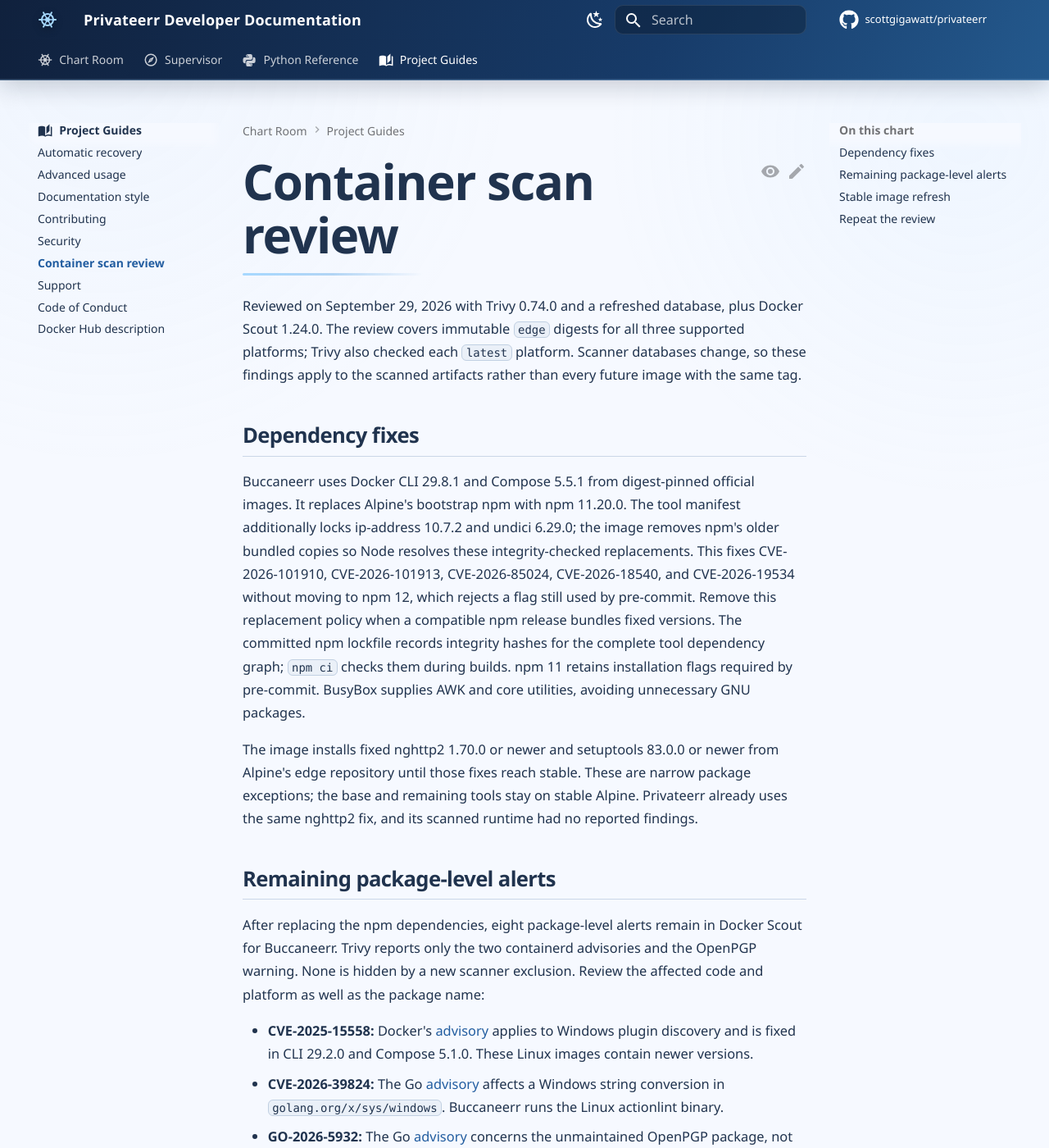
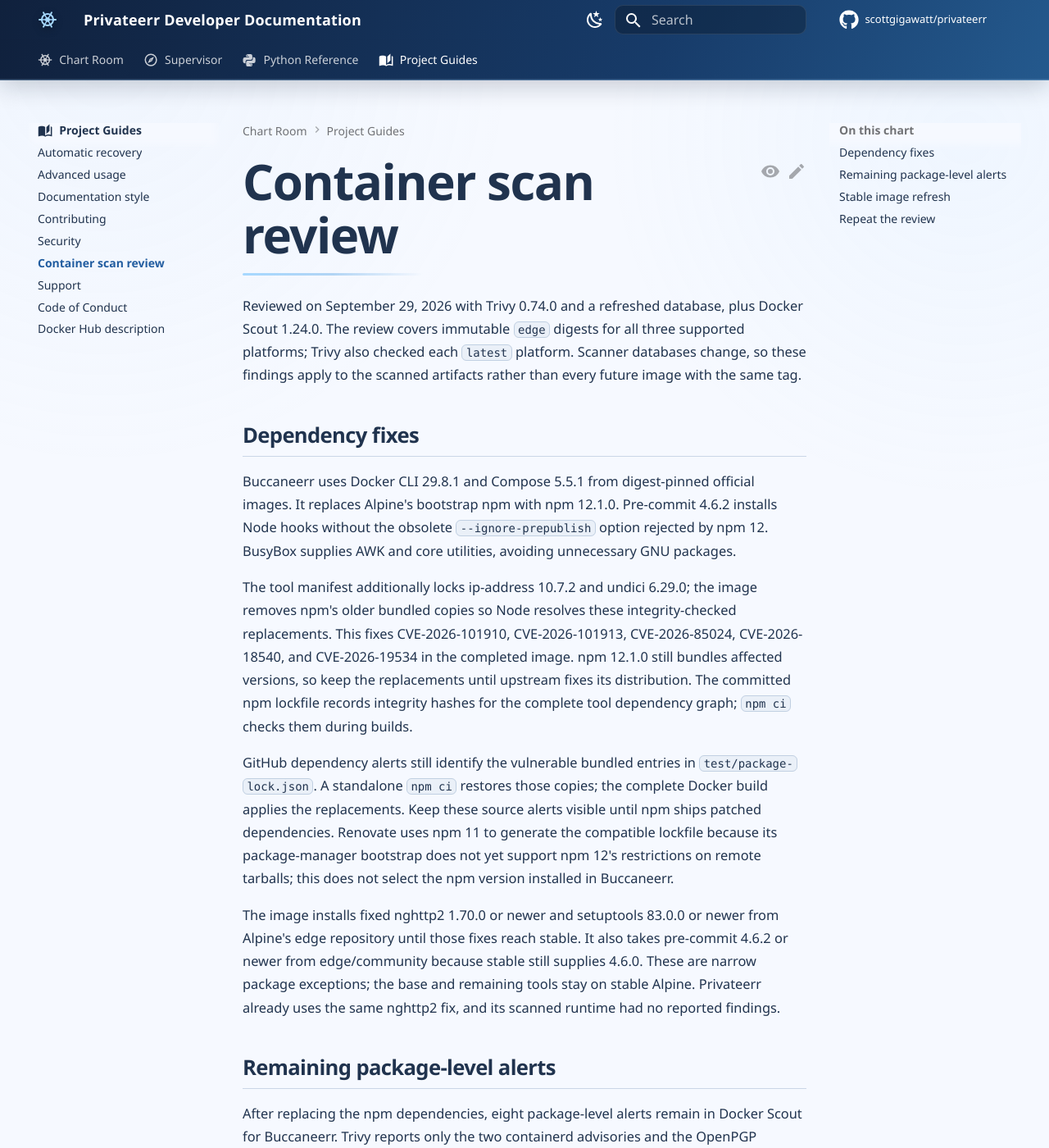
Before and after one commit to scottgigawatt/privateerr, an MkDocs documentation site: the page built from docs/container-scan-review.md, in a window 1280 px wide and 1400 px high. Shown: the whole window at 82% size. Built offline with MkDocs 1.6.1 and Material for MkDocs 9.7.7, drawn with Linux system fonts in a browser that asks for light colours; comment, search, counter and statistics services are not loaded; some of the changed text lies outside the part shown.

Commit message:
🏴‍☠️ npm 12 finally pre-commits to the relationship (#94)

```diff
--- a/docs/container-scan-review.md
+++ b/docs/container-scan-review.md
@@ -4,9 +4,13 @@
 
 ## Dependency fixes
 
-Buccaneerr uses Docker CLI 29.8.1 and Compose 5.5.1 from digest-pinned official images. It replaces Alpine's bootstrap npm with npm 11.20.0. The tool manifest additionally locks ip-address 10.7.2 and undici 6.29.0; the image removes npm's older bundled copies so Node resolves these integrity-checked replacements. This fixes CVE-2026-101910, CVE-2026-101913, CVE-2026-85024, CVE-2026-18540, and CVE-2026-19534 without moving to npm 12, which rejects a flag still used by pre-commit. Remove this replacement policy when a compatible npm release bundles fixed versions. The committed npm lockfile records integrity hashes for the complete tool dependency graph; `npm ci` checks them during builds. npm 11 retains installation flags required by pre-commit. BusyBox supplies AWK and core utilities, avoiding unnecessary GNU packages.
+Buccaneerr uses Docker CLI 29.8.1 and Compose 5.5.1 from digest-pinned official images. It replaces Alpine's bootstrap npm with npm 12.1.0. Pre-commit 4.6.2 installs Node hooks without the obsolete `--ignore-prepublish` option rejected by npm 12. BusyBox supplies AWK and core utilities, avoiding unnecessary GNU packages.
 
-The image installs fixed nghttp2 1.70.0 or newer and setuptools 83.0.0 or newer from Alpine's edge repository until those fixes reach stable. These are narrow package exceptions; the base and remaining tools stay on stable Alpine. Privateerr already uses the same nghttp2 fix, and its scanned runtime had no reported findings.
+The tool manifest additionally locks ip-address 10.7.2 and undici 6.29.0; the image removes npm's older bundled copies so Node resolves these integrity-checked replacements. This fixes CVE-2026-101910, CVE-2026-101913, CVE-2026-85024, CVE-2026-18540, and CVE-2026-19534 in the completed image. npm 12.1.0 still bundles affected versions, so keep the replacements until upstream fixes its distribution. The committed npm lockfile records integrity hashes for the complete tool dependency graph; `npm ci` checks them during builds.
+
+GitHub dependency alerts still identify the vulnerable bundled entries in `test/package-lock.json`. A standalone `npm ci` restores those copies; the complete Docker build applies the replacements. Keep these source alerts visible until npm ships patched dependencies. Renovate uses npm 11 to generate the compatible lockfile because its package-manager bootstrap does not yet support npm 12's restrictions on remote tarballs; this does not select the npm version installed in Buccaneerr.
+
+The image installs fixed nghttp2 1.70.0 or newer and setuptools 83.0.0 or newer from Alpine's edge repository until those fixes reach stable. It also takes pre-commit 4.6.2 or newer from edge/community because stable still supplies 4.6.0. These are narrow package exceptions; the base and remaining tools stay on stable Alpine. Privateerr already uses the same nghttp2 fix, and its scanned runtime had no reported findings.
 
 ## Remaining package-level alerts
 
@@ -23,7 +27,7 @@
 
 ## Stable image refresh
 
-The scanned Privateerr `edge` images have no findings in either scanner. Trivy reports no high or critical findings in the current `edge` images. The v2.1.1 stable artifacts scanned on this date for Privateerr, Buccaneerr, and Maraudarr contain libexpat 2.8.4-r0 and report **CVE-2026-93990**. Alpine stable now provides fixed 2.8.5-r0 on all three supported architectures, and current builds install it. A rebuilt stable release is required to deliver that fix to `latest`; merging a source update alone only refreshes `edge`.
+The published v2.1.2 Privateerr runtime images have no findings in either scanner across all three platforms. The v2.1.2 Privateerr, Buccaneerr, and Maraudarr artifacts contain fixed libexpat 2.8.5-r0; CVE-2026-93990 from their previous stable images is absent. Trivy reports no high or critical findings in these release artifacts. Future fixes need a rebuilt stable release to reach `latest`; merging a source update alone only refreshes `edge`.
 
 Alpine 3.24 stable still provides nghttp2 1.69.0-r0 and setuptools 82.0.1-r1 on all three platforms. Keep the narrow edge-package exceptions until stable supplies the fixed versions. The PCRE2, Windows-only, and OpenPGP explanations remain relevant because Scout still reports those alerts; a clean Trivy result does not mean Scout agrees.
 
```
Also changed, not shown: 4 other files.
